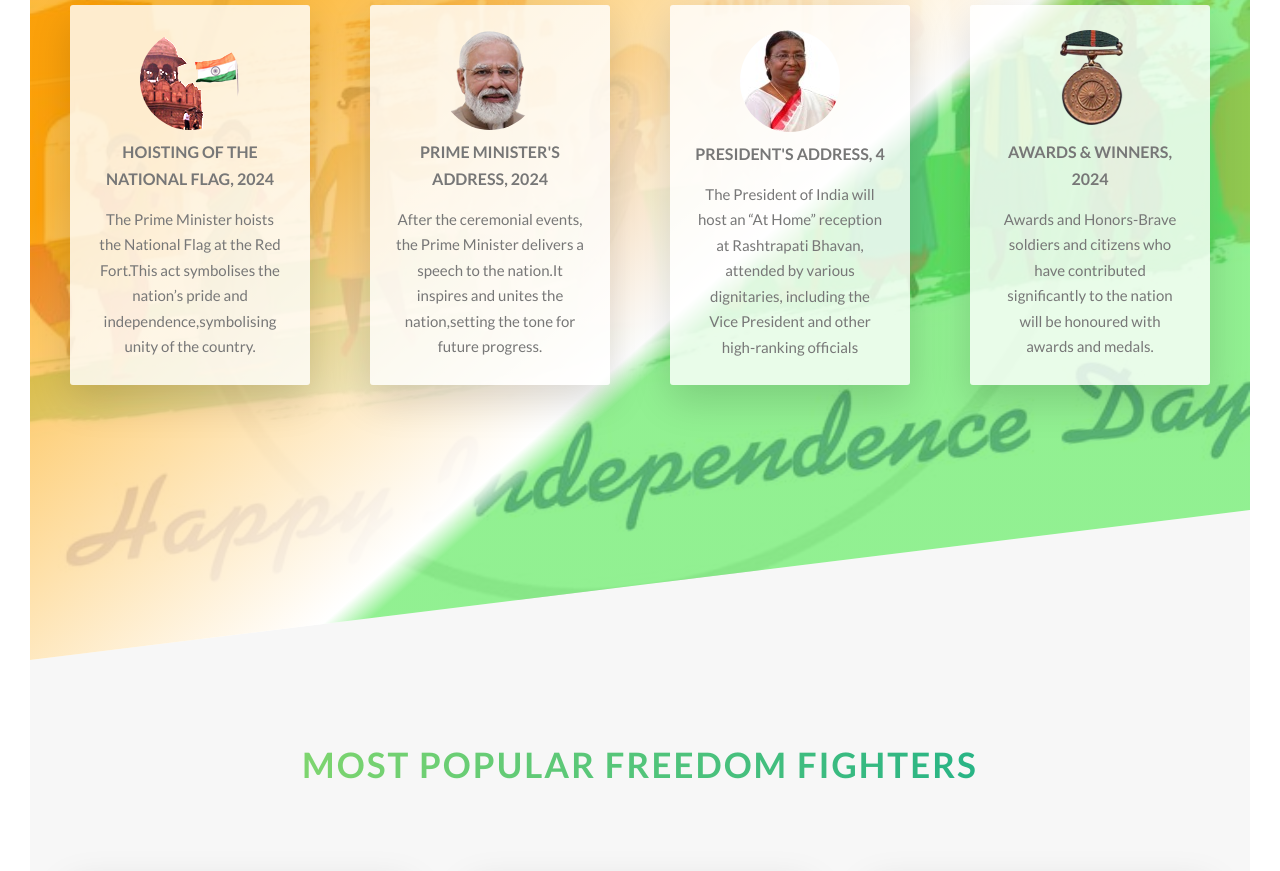
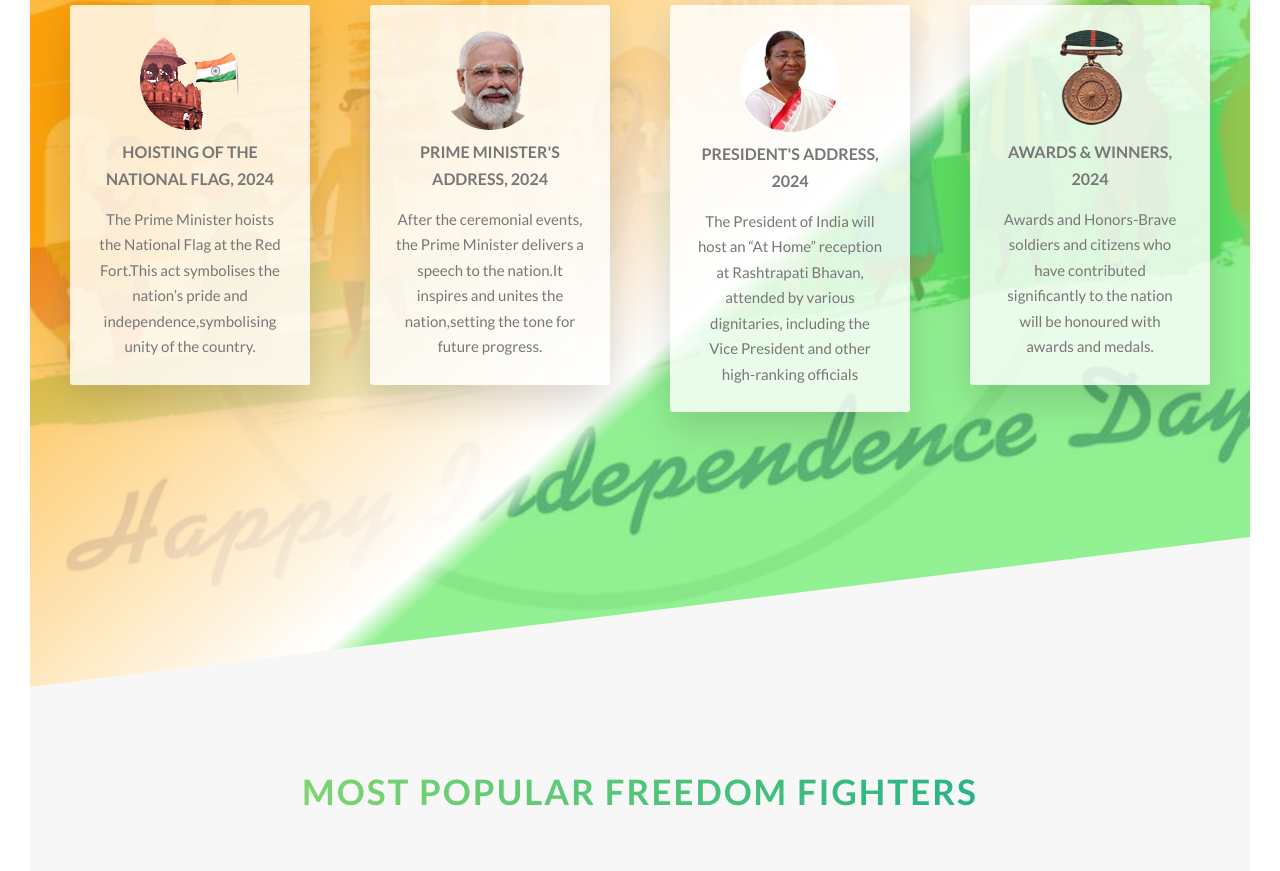
Before and after one commit to kalaiarasi-entri/independence-day-78, a plain HTML site: page index.html in a window 1280 px wide. Shown: the part 2024-2895 px from the top of the page. Drawn offline with Linux system fonts and the light colour scheme.

Commit message:
celebration text changed

```diff
--- a/index.html
+++ b/index.html
@@ -189,7 +189,7 @@
             <div class="celebration-box">
               <img src="images/celebration-3.jpg" style="border-radius: 50px" />
               <h3 class="heading-fort align-margin-bottom-small">
-                President's Address, 4
+                President's Address, 2024
               </h3>
               <p class="celebration-box-text">
                 The President of India will host an “At Home” reception at
```
